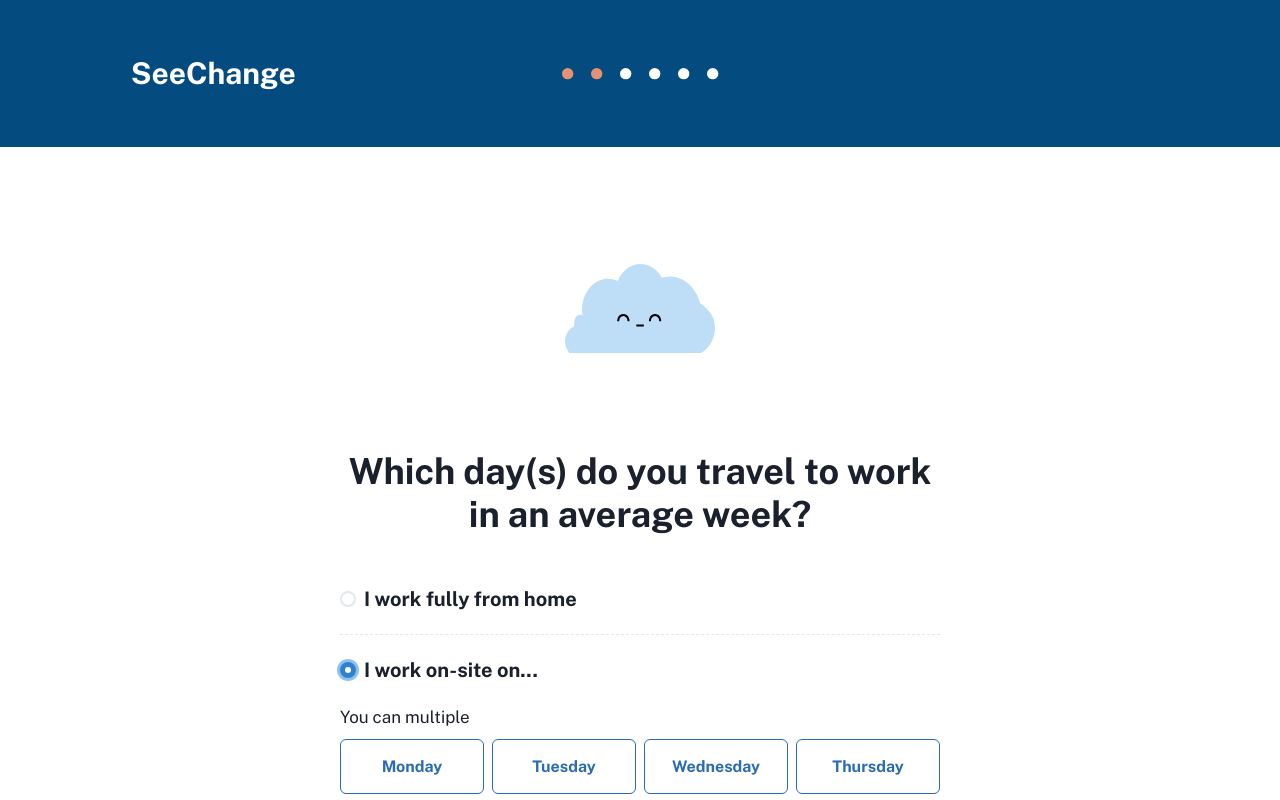
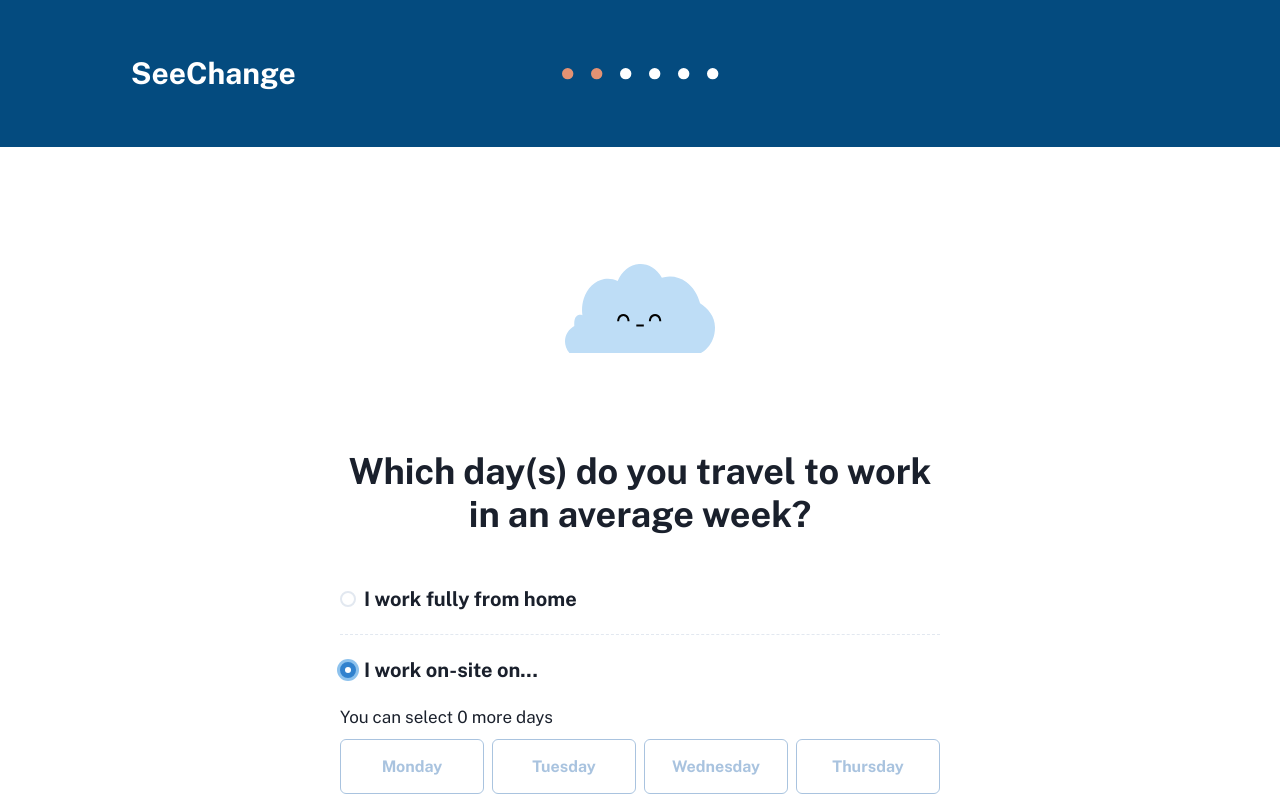
Before and after one commit to CodeforAustralia/council-emissions-calculator, a Next.js app: page /form/Question2 in a window 1280 px wide. Both pictures are taken after a click on the label "I work on-site on...". Shown: the top 800 px of the page. Built offline with nearby package versions, Linux system fonts and the light colour scheme.

Commit message:
limit days selection to number from Question 1

```diff
--- a/pages/form/Question2.jsx
+++ b/pages/form/Question2.jsx
@@ -16,17 +16,14 @@ import Q2Progress from "../../public/images/progress-bar/q2-progress-dots.svg";
 import Q2Cloud from "../../public/images/clouds/cloud-q2.svg";
 import LinkButton from "../../components/LinkButton/LinkButton";
 
-const WFH = "work from home";
-const ON_SITE = "on-site";
+const WFH = "full work from home";
+const ON_SITE = "full/partial on-site";
 
 export default function Question2() {
   const { answers, setAnswers } = useForm();
   const [daysSelected, setDaysSelected] = useState(answers.travelDays || []);
   const [workMode, setWorkMode] = useState(answers.workMode);
-
-  useEffect(() => {
-    console.table(answers);
-  }, [])
+  const [daysRemaining, setDaysRemaining] = useState(answers.nWorkDays || 0);
 
   const saveAnswers = () => {
     // saving radio button selection
@@ -38,12 +35,13 @@ export default function Question2() {
   }
 
   const dayClickHandler = function (e) {
-    console.log(e.target.value);
     let selected = daysSelected;
     if (selected.includes(e.target.value)) {
       selected = selected.filter(day => day !== e.target.value);
+      setDaysRemaining(prev => prev + 1);
     } else {
       selected = [...selected, e.target.value];
+      setDaysRemaining(prev => prev - 1);
     }
     setDaysSelected(selected);
   }
@@ -80,7 +78,7 @@ export default function Question2() {
 
       <Collapse in={workMode === ON_SITE}>
         <Text mt={5} fontSize={17} fontWeight={500}>
-          You can multiple
+          {`You can select ${daysRemaining} more days`}
         </Text>
 
         <Wrap justify="left" spacing={[5, 2]} mt={2}>
@@ -89,7 +87,8 @@ export default function Question2() {
               <Button
                 w={["90vw", "144px"]}
                 h="55px"
-                variant={[...daysSelected].includes(day) ? "solid" : "outline"}
+                variant={daysSelected.includes(day) ? "solid" : "outline"}
+                disabled={!daysSelected.includes(day) && daysRemaining <= 0}
                 colorScheme="blue"
                 onClick={dayClickHandler}
                 value={day}
```
